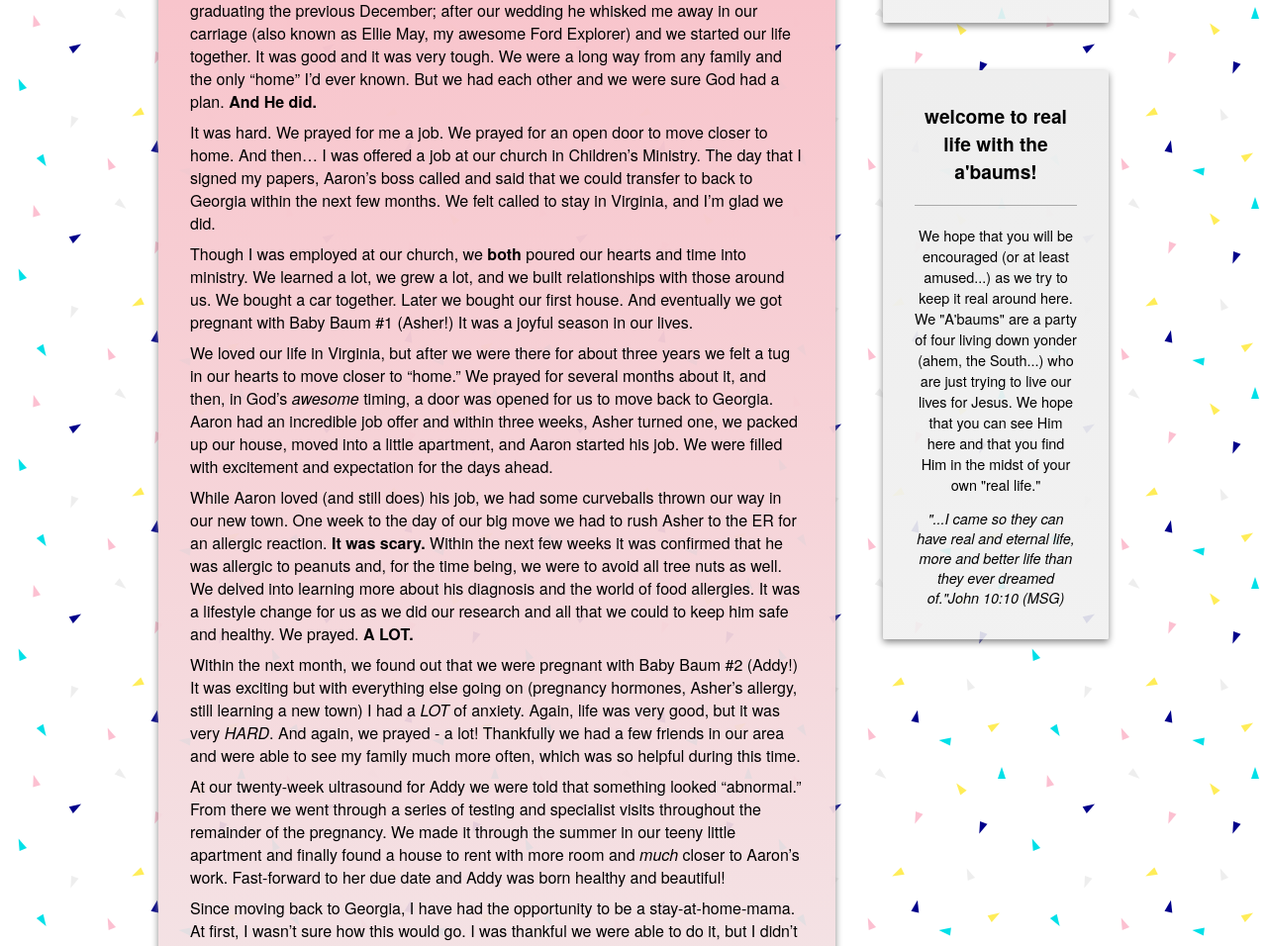
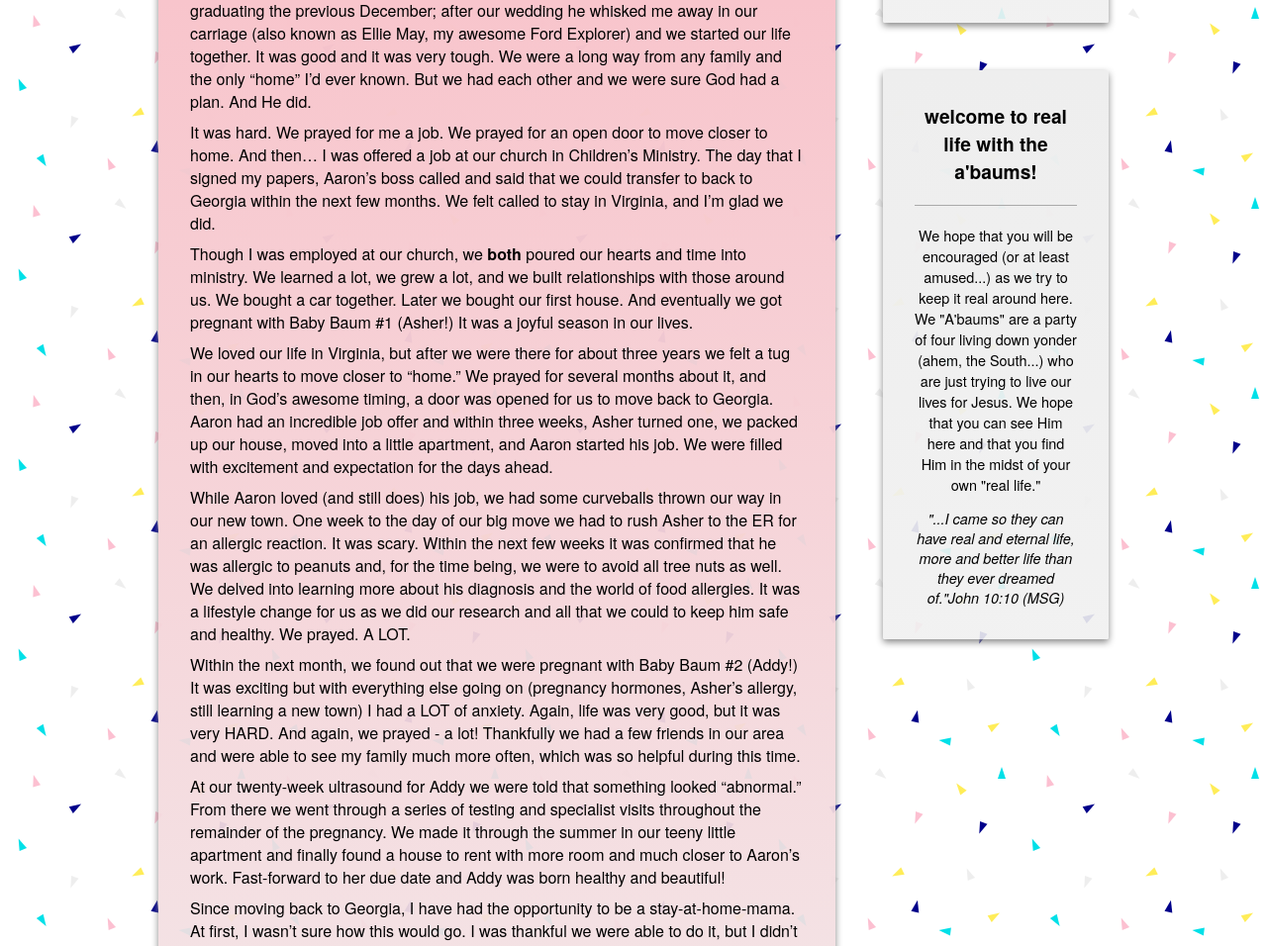
Before and after one commit to arosenb2/real-life-blog, a Jekyll site: the page built from _posts/2016-03-01-catching-up.md, in a window 1280 px wide. Shown: the part 383-1339 px from the top of the page at 99% size. Built offline with Jekyll 4.4.1, drawn with Linux system fonts in a browser that asks for light colours; some web fonts are replaced; some of the changed text lies outside the part shown.

```diff
--- a/_posts/2016-03-01-catching-up.md
+++ b/_posts/2016-03-01-catching-up.md
@@ -9,19 +9,19 @@ tags:
 
 Aaron and I are coming up on our FIFTH wedding anniversary! Five years! And whether you're a new friend or knew us even before we said, "I do," here's a little read to catch you up on what's been going on with the A'baums.
 
-We were married in my hometown in Spring 2011. Aaron accepted a job in Virginia after graduating the previous December; after our wedding he whisked me away in our carriage (also known as Ellie May, my awesome Ford Explorer) and we started our life together. It was good and it was very tough. We were a long way from any family and the only "home" I'd ever known. But we had each other and we were sure God had a plan. **And He did.**
+We were married in my hometown in Spring 2011. Aaron accepted a job in Virginia after graduating the previous December; after our wedding he whisked me away in our carriage (also known as Ellie May, my awesome Ford Explorer) and we started our life together. It was good and it was very tough. We were a long way from any family and the only "home" I'd ever known. But we had each other and we were sure God had a plan. And He did.
 
 It was hard. We prayed for me a job. We prayed for an open door to move closer to home. And then... I was offered a job at our church in Children's Ministry. The day that I signed my papers, Aaron's boss called and said that we could transfer to back to Georgia within the next few months. We felt called to stay in Virginia, and I'm glad we did.
 
 Though I was employed at our church, we **both** poured our hearts and time into ministry. We learned a lot, we grew a lot, and we built relationships with those around us. We bought a car together. Later we bought our first house. And eventually we got pregnant with Baby Baum #1 (Asher!) It was a joyful season in our lives.
 
-We loved our life in Virginia, but after we were there for about three years we felt a tug in our hearts to move closer to "home." We prayed for several months about it, and then, in God's *awesome* timing, a door was opened for us to move back to Georgia. Aaron had an incredible job offer and within three weeks, Asher turned one, we packed up our house, moved into a little apartment, and Aaron started his job. We were filled with excitement and expectation for the days ahead.
+We loved our life in Virginia, but after we were there for about three years we felt a tug in our hearts to move closer to "home." We prayed for several months about it, and then, in God's awesome timing, a door was opened for us to move back to Georgia. Aaron had an incredible job offer and within three weeks, Asher turned one, we packed up our house, moved into a little apartment, and Aaron started his job. We were filled with excitement and expectation for the days ahead.
 
-While Aaron loved (and still does) his job, we had some curveballs thrown our way in our new town. One week to the day of our big move we had to rush Asher to the ER for an allergic reaction. **It was scary.** Within the next few weeks it was confirmed that he was allergic to peanuts and, for the time being, we were to avoid all tree nuts as well. We delved into learning more about his diagnosis and the world of food allergies. It was a lifestyle change for us as we did our research and all that we could to keep him safe and healthy. We prayed. **A LOT.**
+While Aaron loved (and still does) his job, we had some curveballs thrown our way in our new town. One week to the day of our big move we had to rush Asher to the ER for an allergic reaction. It was scary. Within the next few weeks it was confirmed that he was allergic to peanuts and, for the time being, we were to avoid all tree nuts as well. We delved into learning more about his diagnosis and the world of food allergies. It was a lifestyle change for us as we did our research and all that we could to keep him safe and healthy. We prayed. A LOT.
 
-Within the next month, we found out that we were pregnant with Baby Baum #2 (Addy!) It was exciting but with everything else going on (pregnancy hormones, Asher's allergy, still learning a new town) I had a *LOT* of anxiety. Again, life was very good, but it was very *HARD*. And again, we prayed - a lot! Thankfully we had a few friends in our area and were able to see my family much more often, which was so helpful during this time.
+Within the next month, we found out that we were pregnant with Baby Baum #2 (Addy!) It was exciting but with everything else going on (pregnancy hormones, Asher's allergy, still learning a new town) I had a LOT of anxiety. Again, life was very good, but it was very HARD. And again, we prayed - a lot! Thankfully we had a few friends in our area and were able to see my family much more often, which was so helpful during this time.
 
-At our twenty-week ultrasound for Addy we were told that something looked "abnormal." From there we went through a series of testing and specialist visits throughout the remainder of the pregnancy. We made it through the summer in our teeny little apartment and finally found a house to rent with more room and *much* closer to Aaron's work. Fast-forward to her due date and Addy was born healthy and beautiful!
+At our twenty-week ultrasound for Addy we were told that something looked "abnormal." From there we went through a series of testing and specialist visits throughout the remainder of the pregnancy. We made it through the summer in our teeny little apartment and finally found a house to rent with more room and much closer to Aaron's work. Fast-forward to her due date and Addy was born healthy and beautiful!
 
 Since moving back to Georgia, I have had the opportunity to be a stay-at-home-mama. At first, I wasn't sure how this would go. I was thankful we were able to do it, but I didn't know how I would adjust. Truth be told, I'm still adjusting and as a family we're still figuring out our place in this community and season of our lives. Life right now is really, really good. But some days can still seem pretty hard.
 
```
